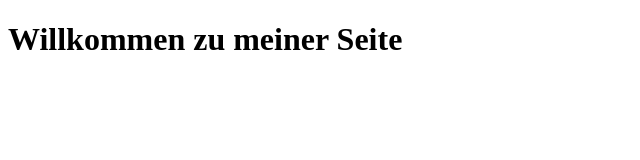
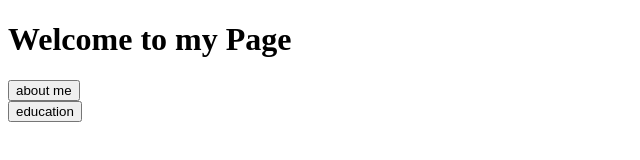
Before and after one commit to IT180175/IT180175.github.io, a plain HTML site: page index.html in a window 1280 px wide. Shown: the whole page, without its empty margins (0-640 px from the left). Drawn offline with Linux system fonts and the light colour scheme.

Commit message:
Startseite

```diff
--- a/index.html
+++ b/index.html
@@ -4,9 +4,20 @@
     <meta charset="UTF-8">
     <meta name="viewport" content="width=device-width, initial-scale=1.0">
     <meta http-equiv="X-UA-Compatible" content="ie=edge">
+    <link rel="stylesheet" href="style.css">
     <title>Startseite</title>
 </head>
 <body>
-    <h1>Willkommen zu meiner Seite</h1>
+    <h1>Welcome to my Page</h1>
+
+    <div id="button1">
+        <a href="aboutme.html"><button>about me</button></a>
+    </div>
+
+
+    <div id="button2">
+        <a href="education.html"><button>education</button></a>
+    </div>
+
 </body>
 </html>
```
